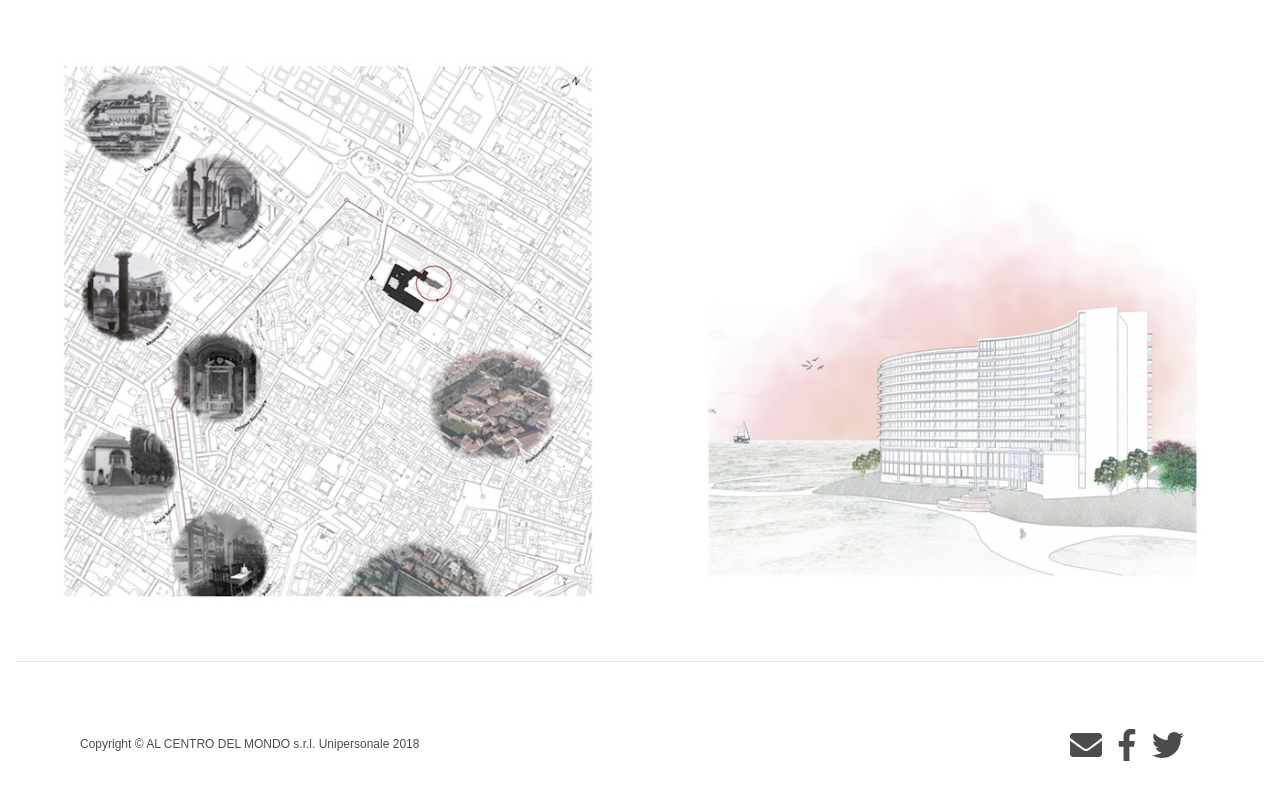
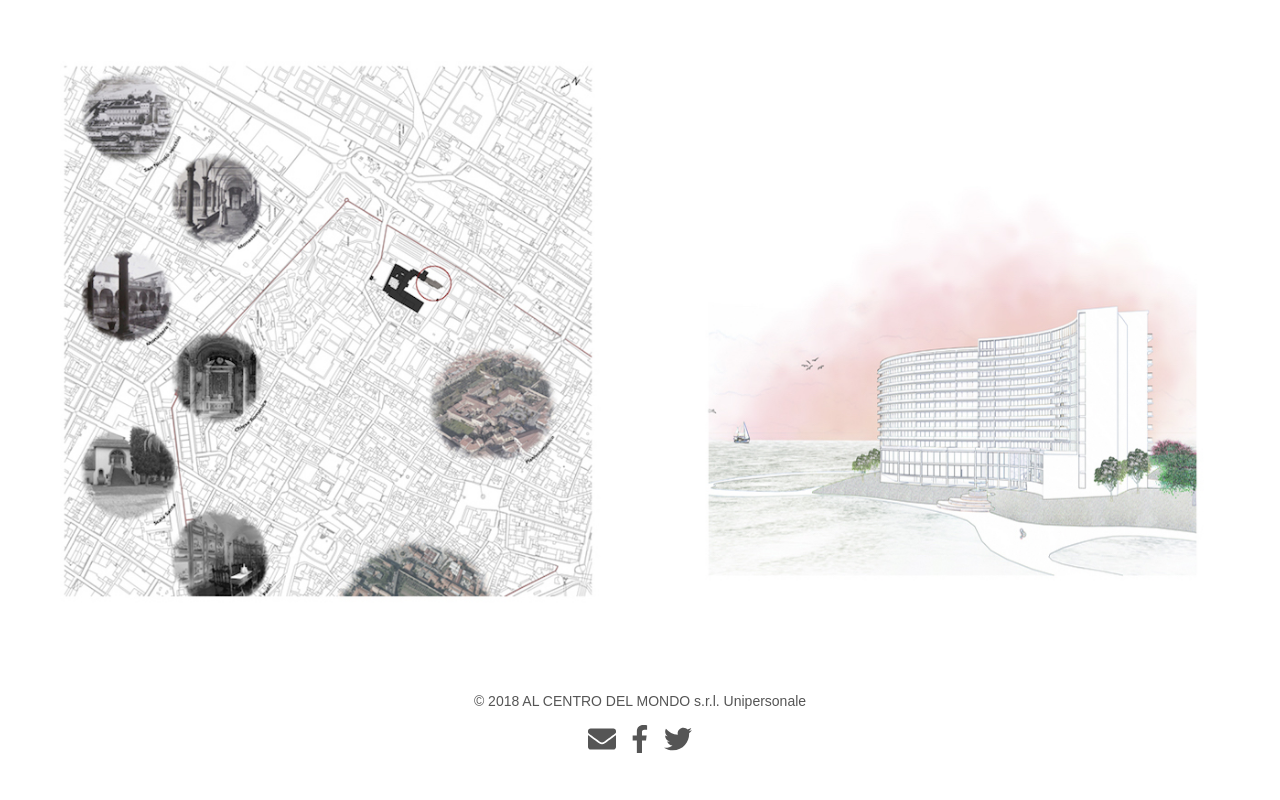
Before and after one commit to eneax/globetrotter, a React (Create React App) app: page / in a window 1280 px wide. Shown: the part 1120-1920 px from the top of the page. Built offline with nearby package versions, Linux system fonts and the light colour scheme.

Commit message:
Refactor Footer Component

```diff
--- a/src/components/Footer.js
+++ b/src/components/Footer.js
@@ -2,29 +2,18 @@ import React from 'react';
 
 const Footer = () => {
   return (
-    <footer className="pa4 pa5-l black-70 bt b--black-10">
-      <div className="dt dt--fixed w-100" >
-        <div className="dn dtc-ns v-mid">
-          <p className="f7 black-70 dib pr3 mb3">
-            Copyright © AL CENTRO DEL MONDO s.r.l. Unipersonale 2018
-          </p>
-        </div>
-        <div className="db dtc-ns black-70 tc tr-ns v-mid">
-          <a className="link dim dib mr3 black-70" href="mailto:info@alcentrodelmondo.it" target="_blank" rel="noopener noreferrer" title="Al Centro del Mondo Email">
-            <i className="db w2 h2 fas fa-envelope fa-2x"></i>
-          </a>
-          <a className="link dim dib mr3 black-70" href="https://www.facebook.com/Al-Centro-del-Mondo-Viaggi-e-Turismo-113138121866/" target="_blank" rel="noopener noreferrer" title="Al Centro del Mondo on Facebook">
-            <i className="db w2 h2 fab fa-facebook-f fa-2x"></i>
-          </a>
-          <a className="link dim dib mr3 black-70" href="https://twitter.com/AlCentrodelMond" target="_blank" rel="noopener noreferrer" title="Al Centro del Mondo on Twitter">
-            <i className="db w2 h2 fab fa-twitter fa-2x"></i>
-          </a>
-        </div>
-      </div>
-      <div className="db dn-ns">
-        <p className="f7 black-70 mt4 tc">
-          Copyright © AL CENTRO DEL MONDO s.r.l. Unipersonale 2018
-        </p>
+    <footer class="pv4 ph3 ph5-m ph6-l mid-gray">
+      <small class="f6 db tc">© 2018 AL CENTRO DEL MONDO s.r.l. Unipersonale</small>
+      <div class="tc mt3">
+        <a class="f6 dib ph2 link mid-gray dim" href="mailto:info@alcentrodelmondo.it" target="_blank" rel="noopener noreferrer" title="Al Centro del Mondo Email">
+          <i className="fas fa-envelope fa-2x"></i>
+        </a>
+        <a className="f6 dib ph2 link mid-gray dim" href="https://www.facebook.com/Al-Centro-del-Mondo-Viaggi-e-Turismo-113138121866/" target="_blank" rel="noopener noreferrer" title="Al Centro del Mondo on Facebook">
+          <i className="fab fa-facebook-f fa-2x"></i>
+        </a>
+        <a class="f6 dib ph2 link mid-gray dim" href="https://twitter.com/AlCentrodelMond" target="_blank" rel="noopener noreferrer" title="Al Centro del Mondo on Twitter">
+          <i className="fab fa-twitter fa-2x"></i>
+        </a>
       </div>
     </footer>
   )
```
